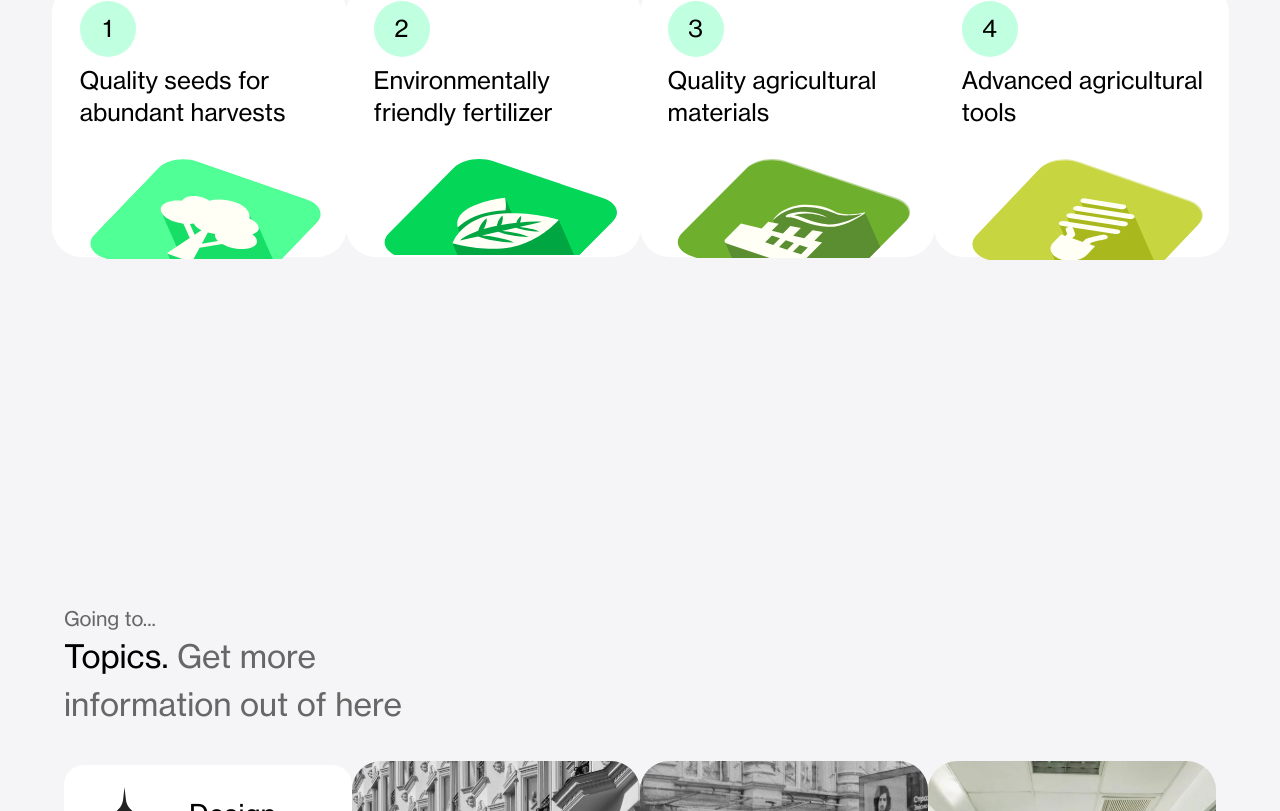
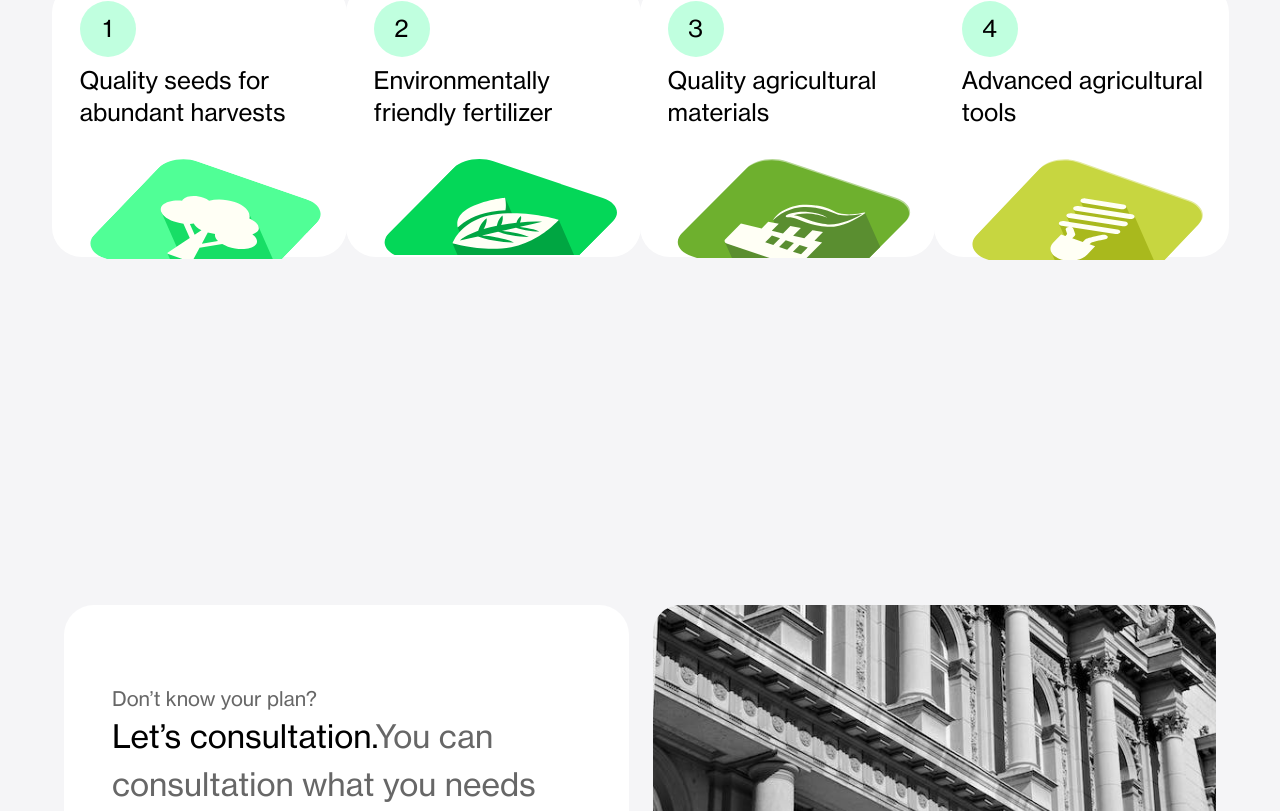
Before and after one commit to aryadira/greenverse, a React (Vite) app: page / in a window 1280 px wide. Shown: the part 1989-2800 px from the top of the page. Built offline with nearby package versions, Linux system fonts and the light colour scheme; the HTML template or start-up script is replaced by a standard one.

Commit message:
consul, last responsive

```diff
--- a/src/components/parts/ButtonDark.jsx
+++ b/src/components/parts/ButtonDark.jsx
@@ -4,7 +4,7 @@ import React from "react";
 
 const ButtonDark = (props) => {
   return (
-    <div className="mt-[30px] bg-black text-white rounded-[40px] px-5 py-3">
+    <div className="mt-[30px] bg-black text-white rounded-[40px] px-5 py-3 max-w-[220px] text-center">
       <a href="#" className="">
         {props.title}
       </a>
--- /dev/null
+++ b/src/components/sections/SectionConsultation.jsx
@@ -0,0 +1,29 @@
+/* eslint-disable react/no-unescaped-entities */
+import React from "react";
+import ButtonDark from "../parts/ButtonDark";
+import { consul } from "../../assets/img";
+
+const SectionConsultation = () => {
+  return (
+    <div className="flex justify-between">
+      <div className="left bg-white w-1/2 rounded-[30px] pt-20 pl-12">
+        <div className="wrapper">
+          <p className="text-[#676767] text-xl font-base">
+            Don’t know your plan?
+          </p>
+          <p className="text-[32px] text-[#676767] max-w-md">
+            <span className="text-black">Let’s consultation.</span>You can
+            consultation what you needs
+          </p>
+          <ButtonDark title="Consultation Now!" />
+        </div>
+      </div>
+      <div className="center mx-3"></div>
+      <div className="right w-1/2">
+        <img src={consul} alt="" />
+      </div>
+    </div>
+  );
+};
+
+export default SectionConsultation;
--- a/src/components/sections/index.js
+++ b/src/components/sections/index.js
@@ -1,5 +1,6 @@
 import SectionLanding from "./SectionLanding";
 import SectionBenefit from "./SectionBenefit";
 import SectionTopics from "./SectionTopics";
+import SectionConsultation from "./SectionConsultation";
 
-export { SectionBenefit, SectionLanding, SectionTopics };
+export { SectionBenefit, SectionLanding, SectionTopics, SectionConsultation };
--- a/src/pages/LandingPage.jsx
+++ b/src/pages/LandingPage.jsx
@@ -5,6 +5,7 @@ import {
   SectionLanding,
   SectionTopics,
   SectionBenefit,
+  SectionConsultation,
 } from "../components/sections";
 
 const LandingPage = () => {
@@ -27,6 +28,11 @@ const LandingPage = () => {
       </SpacingLayout>
       <SpacingLayout className="my-[300px]">
         <BoxContainer>
+          <SectionConsultation />
+        </BoxContainer>
+      </SpacingLayout>
+      <SpacingLayout className="my-[300px]">
+        <BoxContainer>
           <SectionTopics />
         </BoxContainer>
       </SpacingLayout>
```
